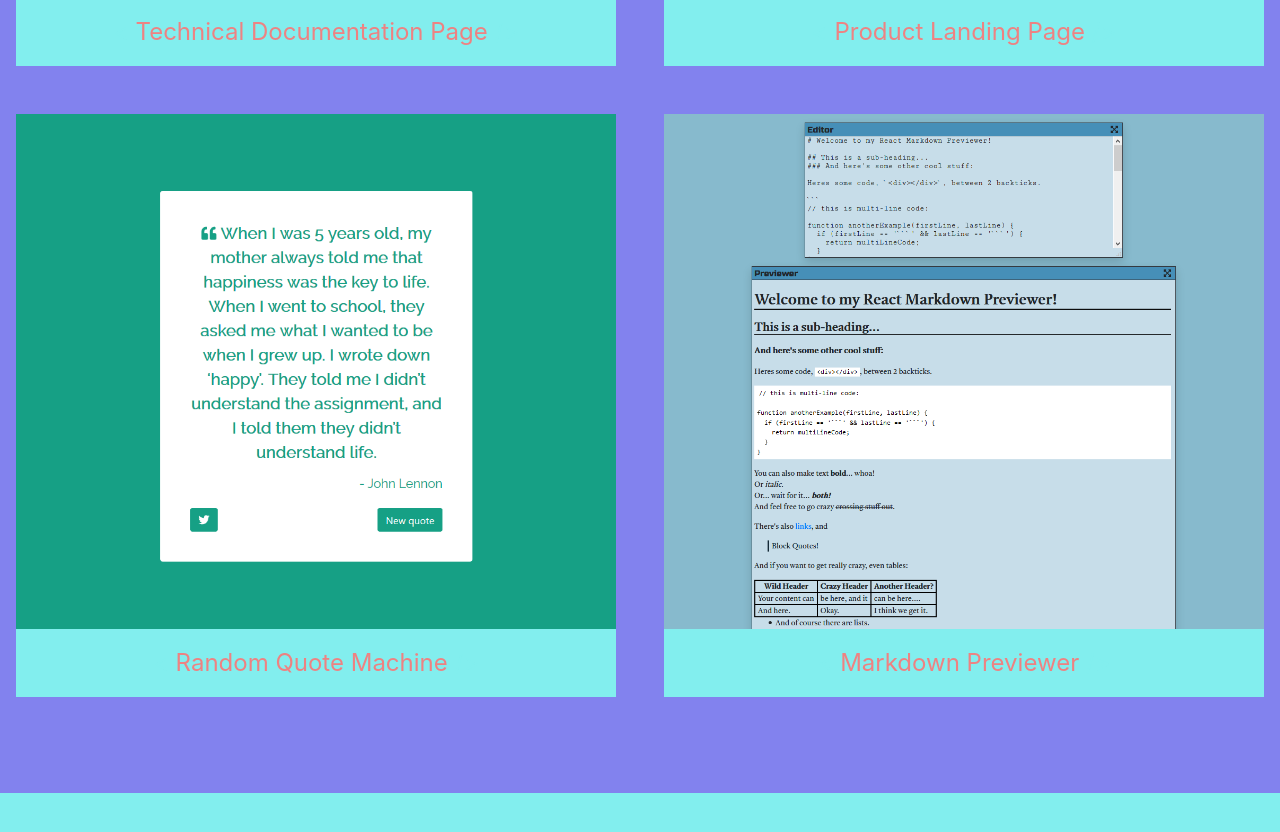
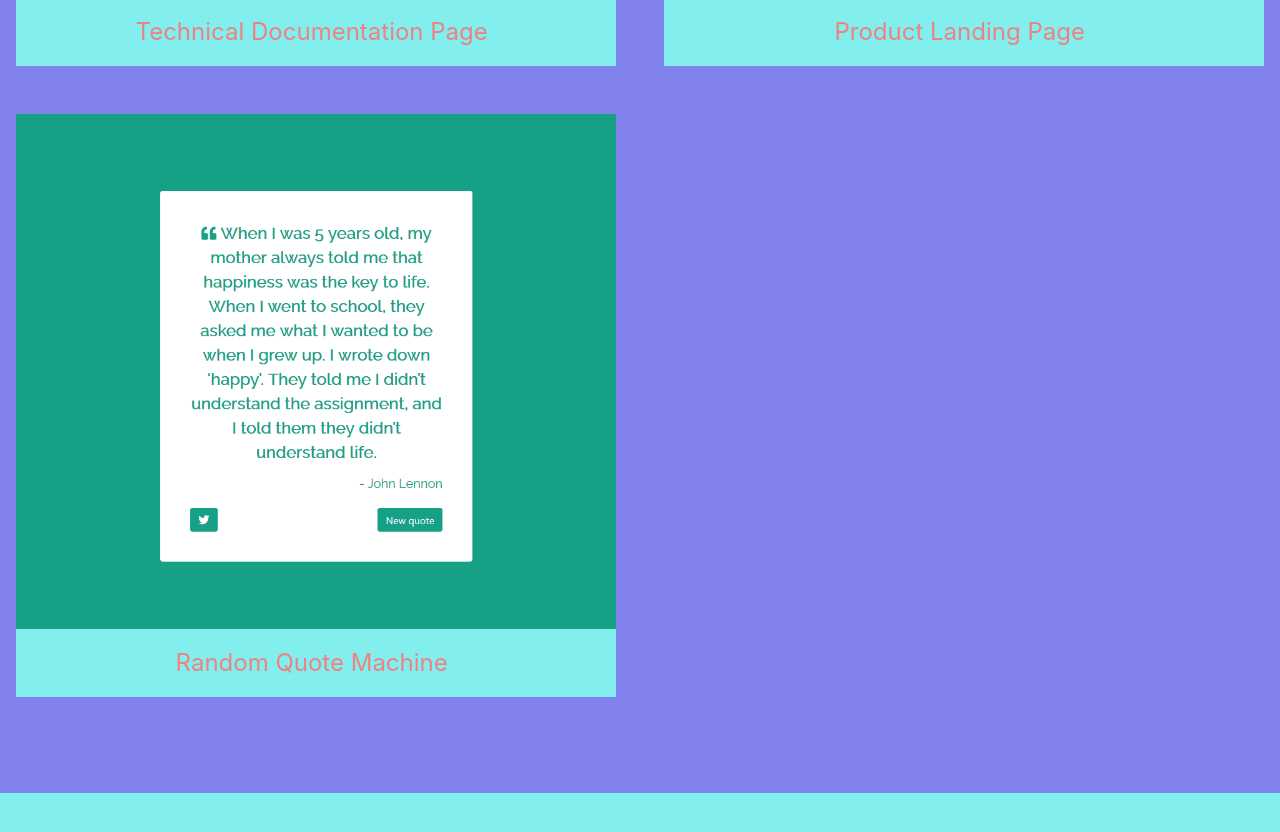
Before and after one commit to oproskura/oproskura.github.io, a plain HTML site: page index.html in a window 1280 px wide. Shown: the part 2194-3026 px from the top of the page. Drawn offline with nearby package versions, Linux system fonts and the light colour scheme.

Commit message:
deleted markdown previewer project

```diff
--- a/index.html
+++ b/index.html
@@ -102,17 +102,6 @@
           </div>
         </a>
 
-        <a class="project-tile" href="/markdown_previewer/index.html" target="_blank">
-          <img class="project-img" src="./content/markdown_previewer_cropped.png"
-            alt="project">
-
-          <div class="project-name">
-            <p>
-              <span class="hover">&lt</span> Markdown Previewer <span class="hover">/&gt </span>
-            </p>
-          </div>
-        </a>
-
       </div>
     </section>
   </div>
```
